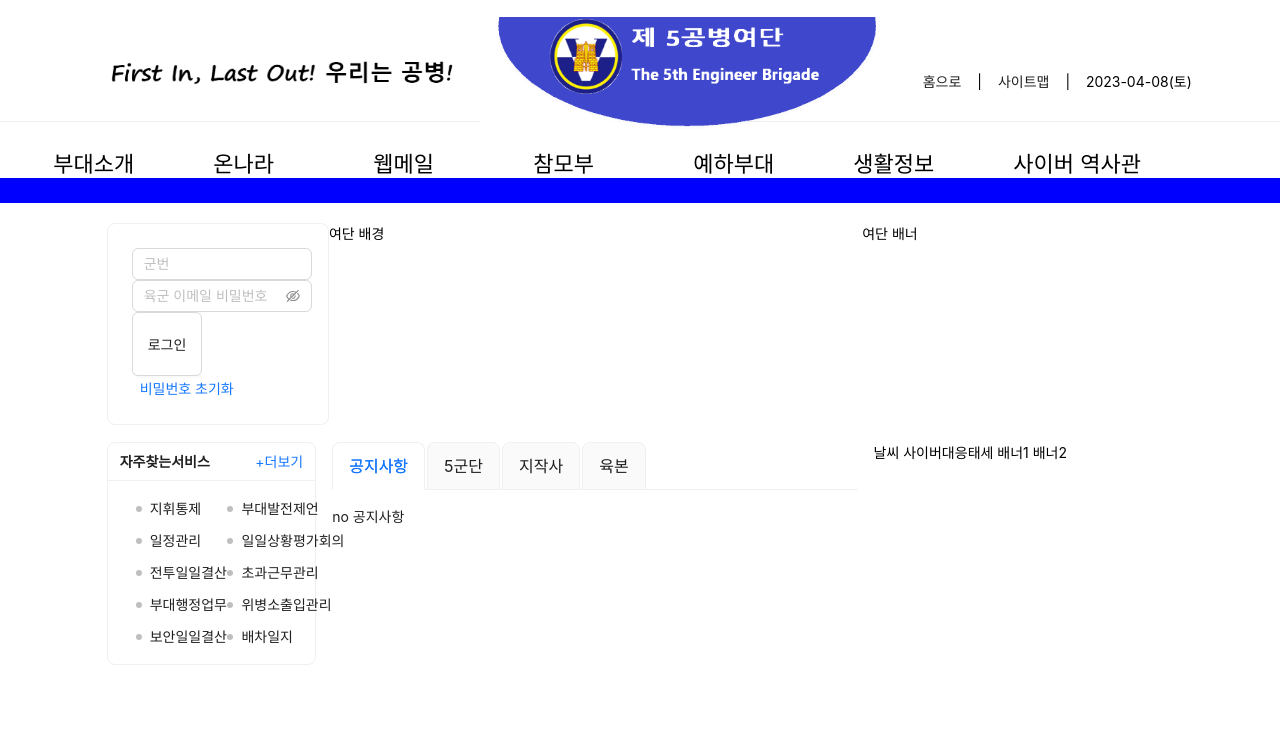
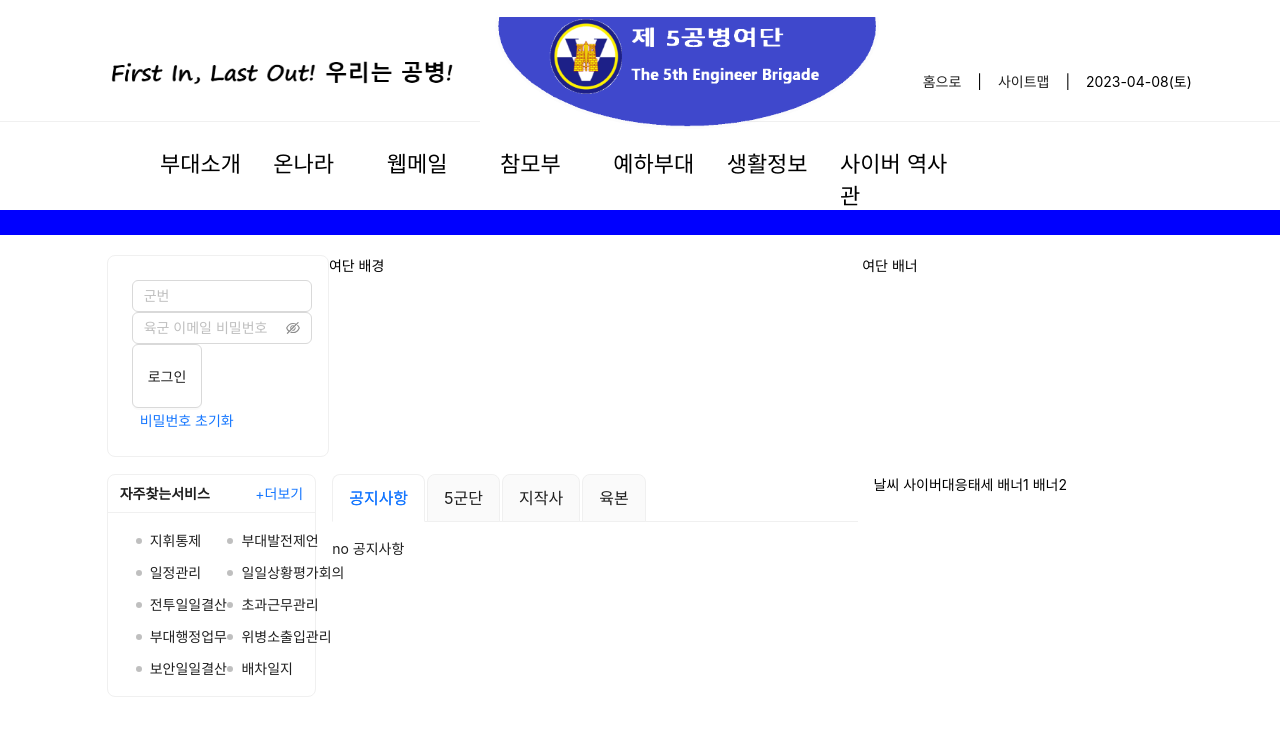
Before and after one commit to gee05053/StudyReact, a React (Create React App) app in the folder react-homepage/src/web/: page / in a window 1280 px wide. Shown: the top 736 px of the page. Built offline with nearby package versions, Linux system fonts and the light colour scheme.

Commit message:
modify col span

```diff
--- a/react-homepage/src/web/src/components/navbar.js
+++ b/react-homepage/src/web/src/components/navbar.js
@@ -5,7 +5,9 @@ function Navbar() {
   return(
     <div>
       <Row align="bottom">
-        <Col span={1}/>
+        <Col span={3}/>
+        <Col span={17} >
+          <Row>
             {menuList.map((menuName, index) => {
               return(
                 <Col span={3} key={index}>
@@ -16,6 +18,9 @@ function Navbar() {
               )
             })}
           </Row>
+        </Col>
+        <Col span={4}/>
+      </Row>
       <div style={{backgroundColor: "blue", height:"25px"}}>
         {"\u00A0"}
       </div>
```
Lines whose indentation alone changed are shown as unchanged.
